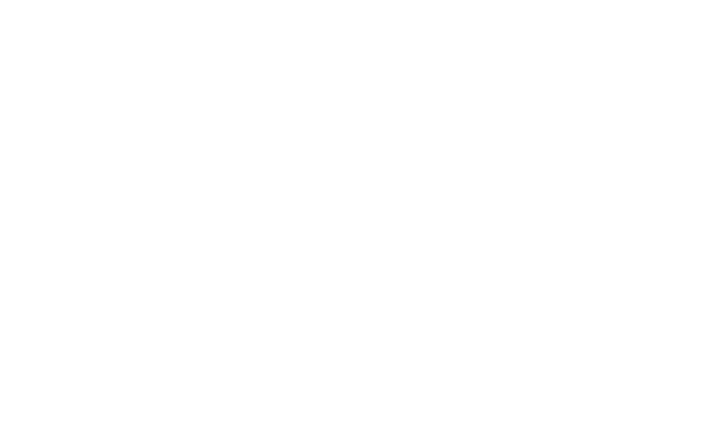
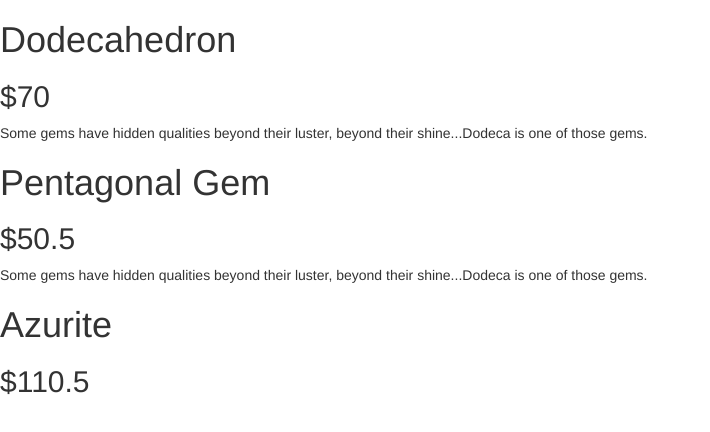
Before and after one commit to tshields86/angular_icecream, a plain HTML site: page index.html in a window 1280 px wide. Shown: the whole page, without its empty margins (0-710 px from the left). Drawn offline with Linux system fonts and the light colour scheme.

Commit message:
initial controller setup

```diff
--- /dev/null
+++ b/app.js
@@ -0,0 +1,27 @@
+(function(){
+  var app = angular.module('store', [ ]);
+  app.controller('StoreController', function(){
+    this.products = gems;
+  });
+  var gems = [
+    {
+      name: 'Dodecahedron',
+      price: 70,
+      description: 'Some gems have hidden qualities beyond their luster, beyond their shine...Dodeca is one of those gems.',
+      canPurchase: false
+    },
+    {
+      name: 'Pentagonal Gem',
+      price: 50.50,
+      description: 'Some gems have hidden qualities beyond their luster, beyond their shine...Dodeca is one of those gems.',
+      canPurchase: false
+    },
+    {
+      name: 'Azurite',
+      price: 110.50,
+      canPurchase: false,
+      soldOut: true
+    }
+  ];
+
+})();
--- a/index.html
+++ b/index.html
@@ -1,12 +1,18 @@
 <!DOCTYPE html>
-<html lang="en">
+<html ng-app="store">
 <head>
   <meta charset="UTF-8">
   <link rel="stylesheet" href="bootstrap.min.css">
   <title>Angular Starter</title>
 </head>
-<body>
-
+<body ng-controller="StoreController as store">
+  <div ng-repeat="product in store.products">
+    <h1> {{product.name}} </h1>
+    <h2> ${{product.price}} </h2>
+    <p> {{product.description}} </p>
+    <button ng-show="store.product.canPurchase"> Add to Cart </button>
+  </div>
   <script type="text/javascript" src="angular.min.js" charset="utf-8"></script>
+  <script type="text/javascript" src="app.js" charset="utf-8"></script>
 </body>
 </html>
```
